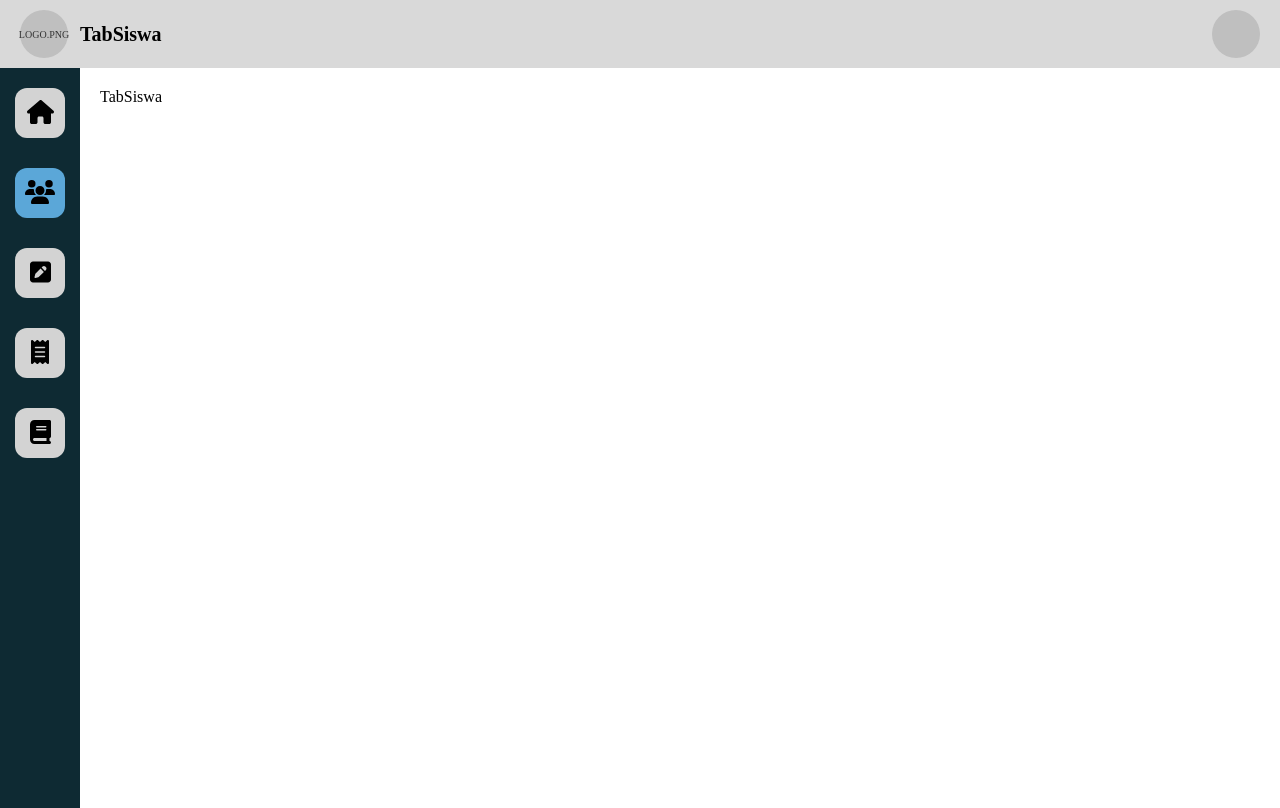
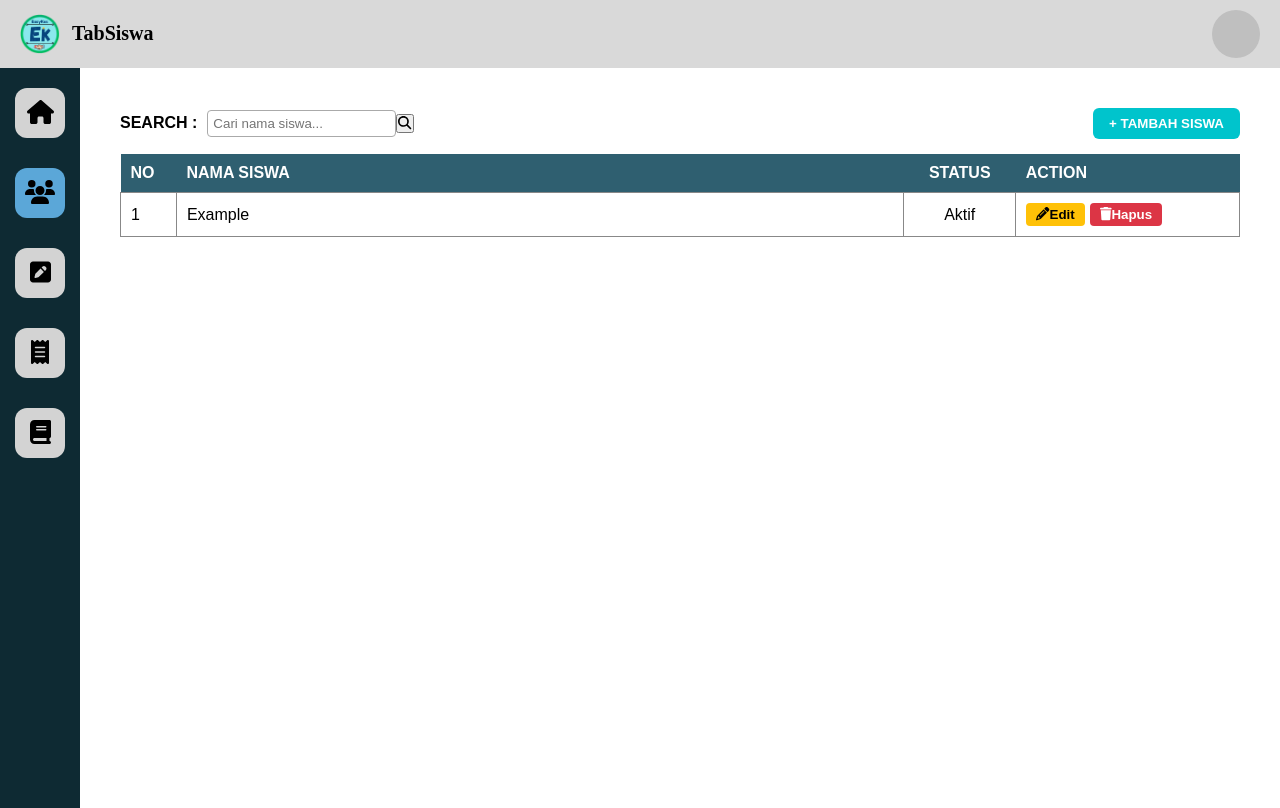
Before and after one commit to PILOTngawur/EassyKas, a React (Vite) app: page /tabsiswa in a window 1280 px wide. Built offline with nearby package versions, Linux system fonts and the light colour scheme.

Commit message:
Add table siswa in tab siswa and logo.pgn

```diff
--- a/package.json
+++ b/package.json
@@ -16,6 +16,7 @@
     "@fortawesome/free-solid-svg-icons": "^6.7.2",
     "@fortawesome/react-fontawesome": "^0.2.2",
     "@popperjs/core": "^2.11.8",
+    "axios": "^1.8.4",
     "bootstrap": "^5.3.5",
     "react": "^19.0.0",
     "react-dom": "^19.0.0",
--- a/src/App.jsx
+++ b/src/App.jsx
@@ -6,6 +6,8 @@ import Catatkas from './pages/Catatkas'
 import Pengeluarankas from './pages/Pengeluarankas'
 import Laporan from './pages/Laporan'
 import Dashboard from './pages/dashboard'
+import "bootstrap"
+
 
 function App() {
   return (
--- a/src/components/Navbar.jsx
+++ b/src/components/Navbar.jsx
@@ -1,5 +1,6 @@
 import React from "react";
 import { useLocation } from "react-router-dom";
+import EassyKaslogo from "../assets/EassyKaslogo.png"
 import "./style/Navbar.css"; // optional
 
 function Navbar() {
@@ -19,7 +20,7 @@ function Navbar() {
   return (
     <div className="navbar">
       <div className="navbar-left">
-        <div className="logo">LOGO.PNG</div>
+        <div className="logo"><img src={EassyKaslogo} alt="Logo" /></div>
         <span className="title">{title}</span>
       </div>
       <div className="navbar-right">
--- a/src/components/style/Navbar.css
+++ b/src/components/style/Navbar.css
@@ -12,16 +12,13 @@
     gap: 12px;
   }
 
-  .logo {
-    width: 48px;
-    height: 48px;
-    background-color: #bfbfbf;
-    border-radius: 50%;
-    display: flex;
-    align-items: center;
-    justify-content: center;
-    font-size: 10px;
-    color: #333;
+  .logo img {
+    width: 40px;
+    height: auto;
+    padding: 0;
+    margin: 0;
+    display: block;
+    object-fit: contain;
   }
 
   .title {
--- a/src/pages/TabSiswa.jsx
+++ b/src/pages/TabSiswa.jsx
@@ -1,9 +1,48 @@
 import React from 'react'
+import { FontAwesomeIcon } from '@fortawesome/react-fontawesome'
+import './style/TabSiswa.css'
+import {
+  faMagnifyingGlass,
+  faTrash,
+  faPencil
+ } from '@fortawesome/free-solid-svg-icons';
 
 function TabSiswa() {
   return (
-    <div>TabSiswa</div>
-  )
+    <div className="siswa-container">
+      <div className="siswa-header">
+        <div className="search-box">
+          <label htmlFor="search">SEARCH :</label>
+          <input type="text" id="search" placeholder="Cari nama siswa..." />
+          <button><FontAwesomeIcon icon={faMagnifyingGlass} /></button>
+        </div>
+        <button className="btn-tambah">+ TAMBAH SISWA</button>
+      </div>
+
+      <table className="siswa-table">
+        <thead>
+          <tr>
+            <th>NO</th>
+            <th>NAMA SISWA</th>
+            <th>STATUS</th>
+            <th>ACTION</th>
+          </tr>
+        </thead>
+        <tbody>
+          <tr>
+            <td>1</td>
+            <td>Example</td>
+            <td>Aktif</td>
+            <td>
+              <button className="btn-edit"><FontAwesomeIcon icon={faPencil} />Edit</button>
+              <button className="btn-hapus"><FontAwesomeIcon icon={faTrash} />Hapus</button>
+            </td>
+          </tr>
+          {/* Data dinamis nanti bisa ditambahkan di sini */}
+        </tbody>
+      </table>
+    </div>
+  );
 }
 
 export default TabSiswa
--- /dev/null
+++ b/src/pages/style/TabSiswa.css
@@ -0,0 +1,96 @@
+.siswa-container {
+    padding: 20px;
+    font-family: Arial, sans-serif;
+  }
+
+  .siswa-header {
+    display: flex;
+    justify-content: space-between;
+    align-items: center;
+    margin-bottom: 15px;
+  }
+
+  .search-box label {
+    font-weight: bold;
+    margin-right: 10px;
+  }
+
+  .search-box input {
+    padding: 5px;
+    border: 1px solid #aaa;
+    border-radius: 4px;
+  }
+
+  .btn-tambah {
+    background-color: #00c4cc;
+    color: white;
+    border: none;
+    padding: 8px 16px;
+    border-radius: 6px;
+    cursor: pointer;
+    font-weight: bold;
+  }
+
+  .btn-tambah:hover {
+    background-color: #00a3a9;
+  }
+
+  .siswa-table {
+    width: 100%;
+    border-collapse: collapse;
+  }
+
+  .siswa-table th {
+    background-color: #2f5f70;
+    color: white;
+    padding: 10px;
+    text-align: left;
+  }
+
+  .siswa-table td {
+    border: 1px solid #888;
+    padding: 10px;
+  }
+
+.siswa-table th:nth-child(1),
+.siswa-table td:nth-child(1) {
+  width: 5%;
+}
+.siswa-table th:nth-child(3),
+.siswa-table td:nth-child(3) {
+  width: 10%;
+  text-align: center;
+}
+.siswa-table th:nth-child(4),
+.siswa-table td:nth-child(4) {
+  width: 20%;
+}
+
+  .btn-edit,
+  .btn-hapus {
+    padding: 4px 10px;
+    margin-right: 5px;
+    border: none;
+    border-radius: 4px;
+    cursor: pointer;
+    font-weight: bold;
+  }
+
+  .btn-edit {
+    background-color: #ffc107;
+    color: black;
+  }
+
+  .btn-hapus {
+    background-color: #dc3545;
+    color: white;
+  }
+
+  .btn-edit:hover {
+    background-color: #d39f04;
+  }
+
+  .btn-hapus:hover{
+    background-color: #b12b38;
+    color: white;
+  }
```
Also changed, not shown: src/assets/Eassykaslogo.png (added), 1 other file (tests, documents, lock files or other folders).
